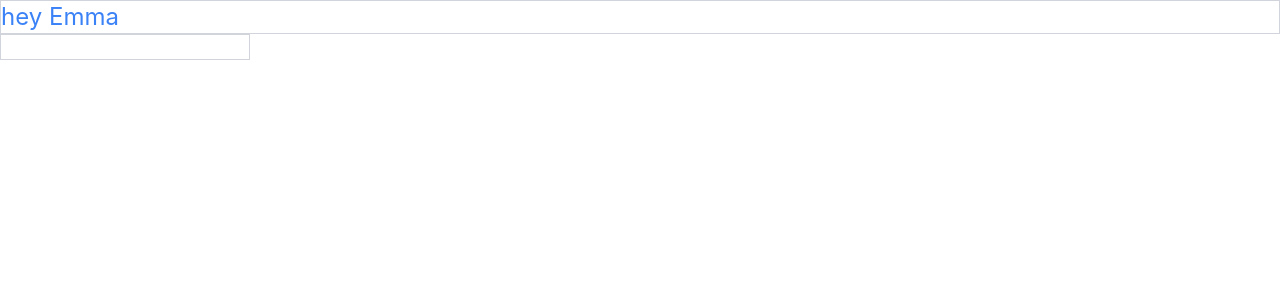
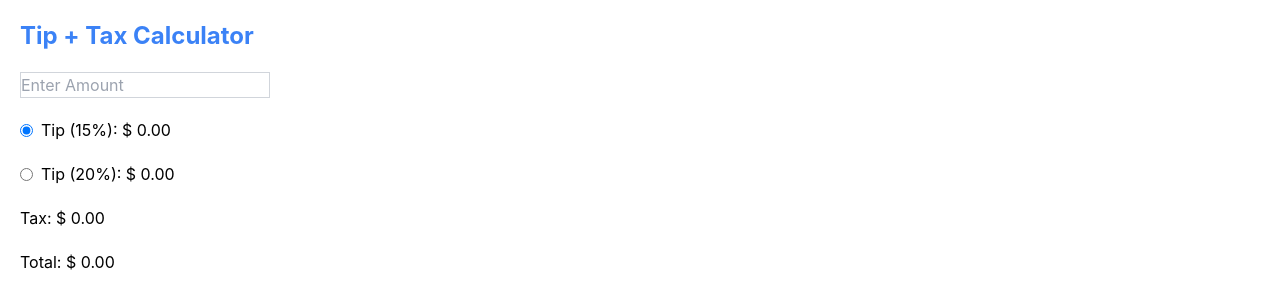
Before and after one commit to rjk79/cypress-test, a React (Create React App) app: page / in a window 1280 px wide. Shown: the top 306 px of the page. Built offline with nearby package versions, Linux system fonts and the light colour scheme.

Commit message:
Create tip calc

```diff
--- a/src/Home.tsx
+++ b/src/Home.tsx
@@ -1,18 +1,33 @@
-import React, {useState} from 'react'
+import React, { useState } from 'react';
+
+const TAX = 0.0875;
 
 function Home() {
     const [value, setValue] = useState<string>('')
+    const [tip, setTip] = useState<number>(0.15)
+    const numValue = Number(value);
 
     return (
-        <div>
-            <div className='text-blue-500 text-2xl border border-gray-300'>
-                hey Emma
+        <div className='space-y-5 p-5'>
+            <div className='text-blue-500 text-2xl font-bold'>
+                Tip + Tax Calculator
             </div>
             <input
+                placeholder="Enter Amount"
                 data-cy="test-input"
                 value={value}
                 onChange={e => setValue(e.target.value)}
-                className='border border-gray-300'/>
+                className='border border-gray-300' />
+            <div className="flex items-center space-x-2">
+                <input type="radio" checked={tip === .15} value={.15} onChange={() => setTip(.15)} />
+                <div>Tip (15%): $ {(numValue * .15).toFixed(2)}</div>
+            </div>
+            <div className="flex items-center space-x-2">
+                <input type="radio" checked={tip === .2} value={.2} onChange={() => setTip(.2)} />
+                <div>Tip (20%): $ {(numValue * .2).toFixed(2)}</div>
+            </div>
+            <div>Tax: $ {(numValue * TAX).toFixed(2)}</div>
+            <div>Total: $ {(numValue + numValue * TAX + numValue * tip).toFixed(2)}</div>
         </div>
     );
 }
```
